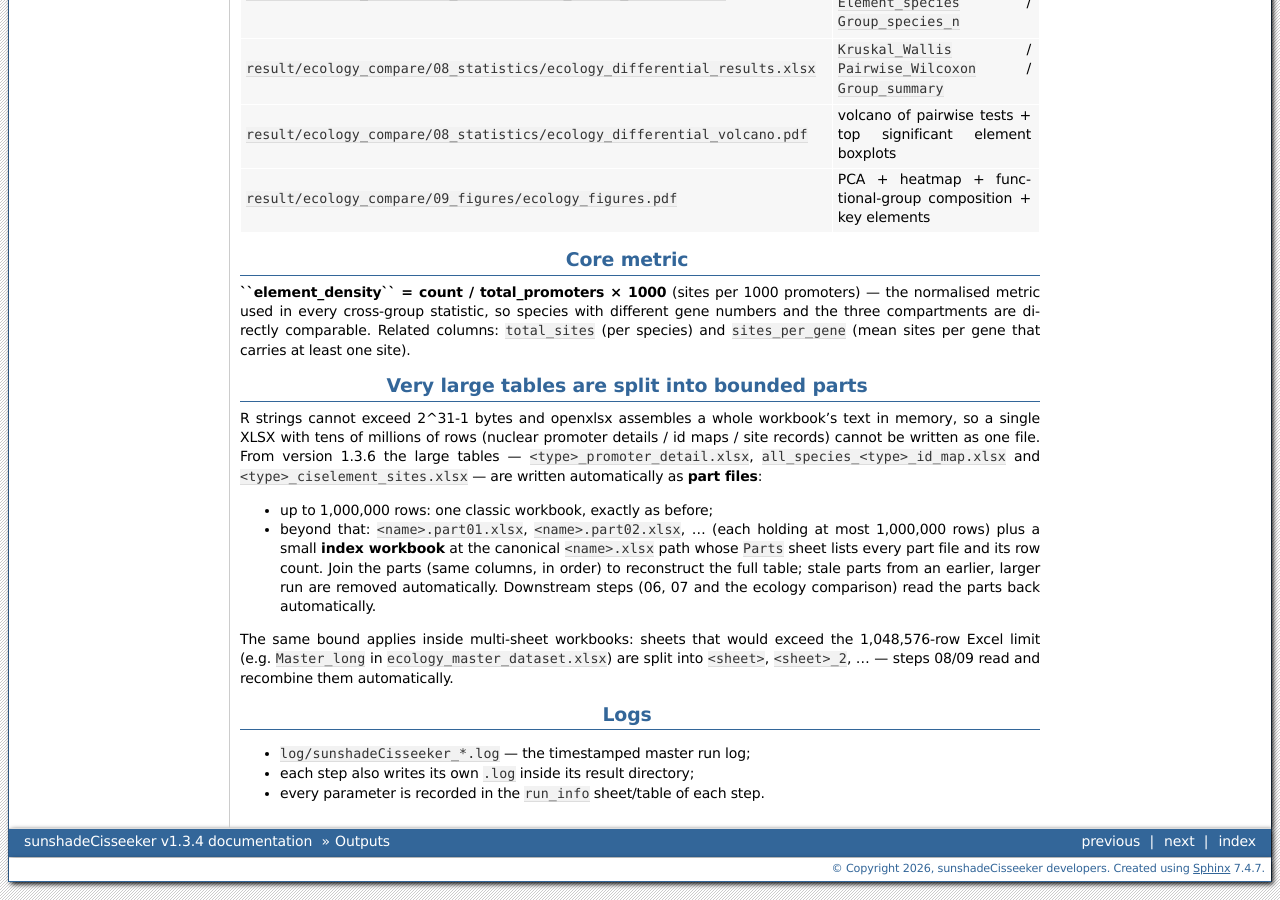
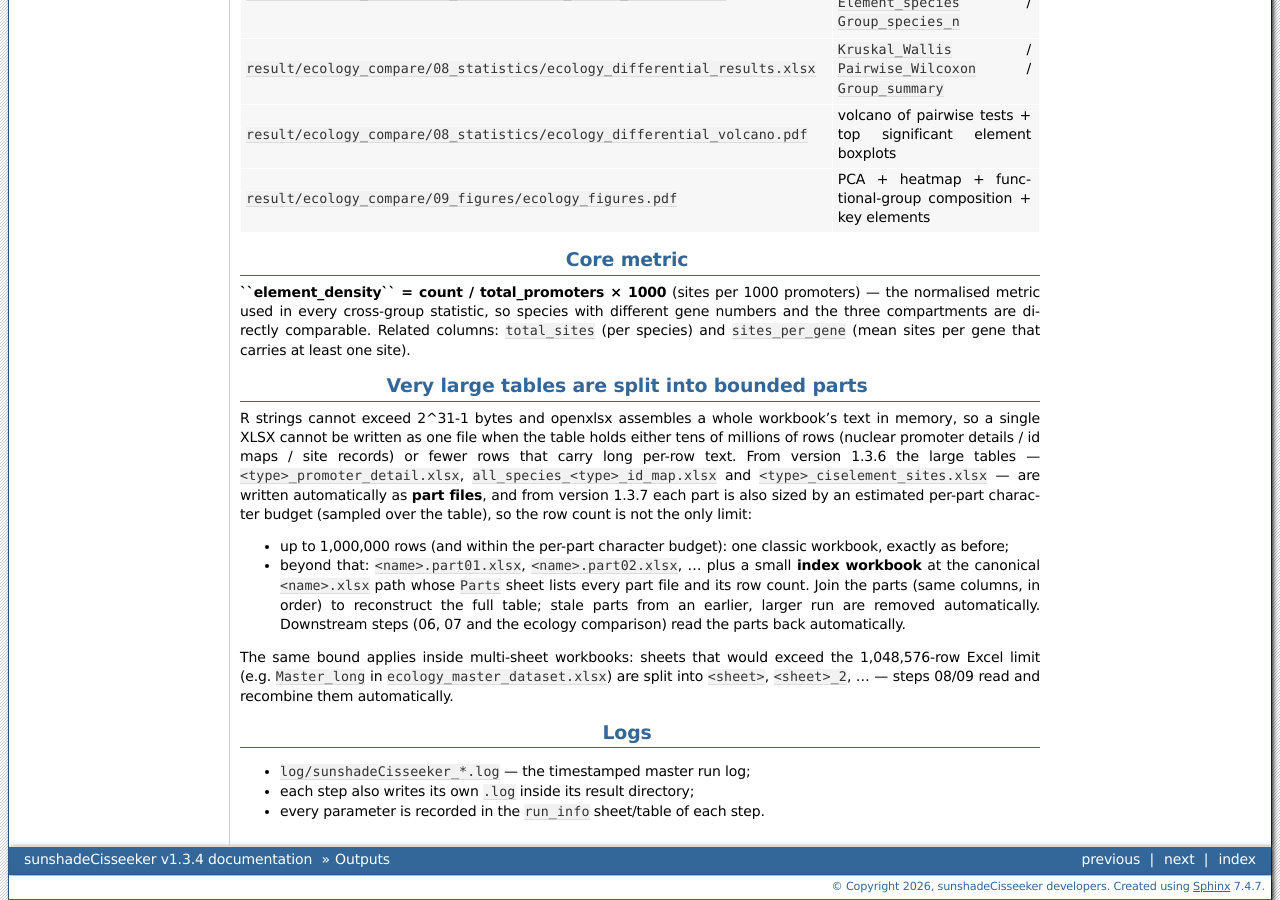
Before and after one commit to chenzhr23/sunshadeCisseeker-docs, a Sphinx documentation site: the page built from docs/content/Outputs.rst, in a window 1280 px wide and 900 px high, scrolled down 717 px. Built offline with Sphinx 7.4.7, drawn with Linux system fonts in a browser that asks for light colours.

Commit message:
docs: v1.3.7 content-aware bounded parts and compact circular coordinates

```diff
--- a/docs/content/Outputs.rst
+++ b/docs/content/Outputs.rst
@@ -59,20 +59,23 @@ Very large tables are split into bounded parts
 ----------------------------------------------
 
 R strings cannot exceed 2^31-1 bytes and openxlsx assembles a whole
-workbook's text in memory, so a single XLSX with tens of millions of rows
-(nuclear promoter details / id maps / site records) cannot be written as one
-file. From version 1.3.6 the large tables — ``<type>_promoter_detail.xlsx``,
+workbook's text in memory, so a single XLSX cannot be written as one file
+when the table holds either tens of millions of rows (nuclear promoter
+details / id maps / site records) or fewer rows that carry long per-row
+text. From version 1.3.6 the large tables — ``<type>_promoter_detail.xlsx``,
 ``all_species_<type>_id_map.xlsx`` and ``<type>_ciselement_sites.xlsx`` — are
-written automatically as **part files**:
+written automatically as **part files**, and from version 1.3.7 each part is
+also sized by an estimated per-part character budget (sampled over the
+table), so the row count is not the only limit:
 
-* up to 1,000,000 rows: one classic workbook, exactly as before;
-* beyond that: ``<name>.part01.xlsx``, ``<name>.part02.xlsx``, ... (each
-  holding at most 1,000,000 rows) plus a small **index workbook** at the
-  canonical ``<name>.xlsx`` path whose ``Parts`` sheet lists every part file
-  and its row count. Join the parts (same columns, in order) to reconstruct
-  the full table; stale parts from an earlier, larger run are removed
-  automatically. Downstream steps (06, 07 and the ecology comparison) read
-  the parts back automatically.
+* up to 1,000,000 rows (and within the per-part character budget): one
+  classic workbook, exactly as before;
+* beyond that: ``<name>.part01.xlsx``, ``<name>.part02.xlsx``, ... plus a
+  small **index workbook** at the canonical ``<name>.xlsx`` path whose
+  ``Parts`` sheet lists every part file and its row count. Join the parts
+  (same columns, in order) to reconstruct the full table; stale parts from
+  an earlier, larger run are removed automatically. Downstream steps (06, 07
+  and the ecology comparison) read the parts back automatically.
 
 The same bound applies inside multi-sheet workbooks: sheets that would
 exceed the 1,048,576-row Excel limit (e.g. ``Master_long`` in
```
Also changed, not shown: docs/content/Changelog.rst (+17 -0 lines).
